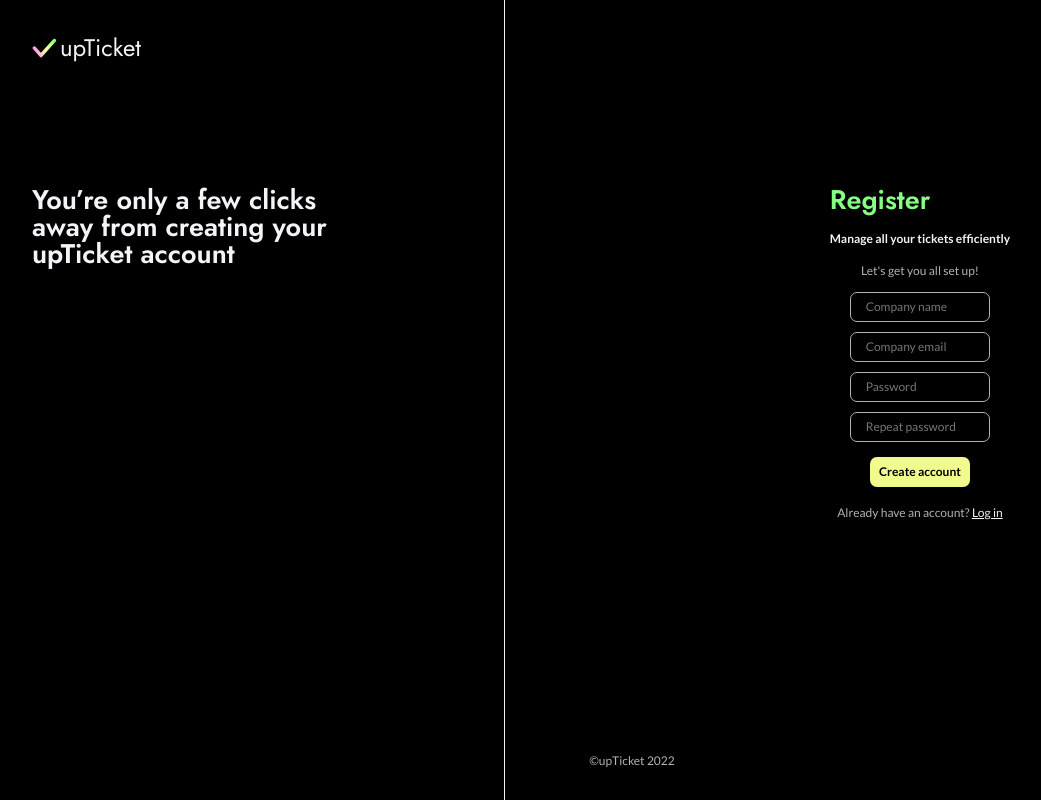
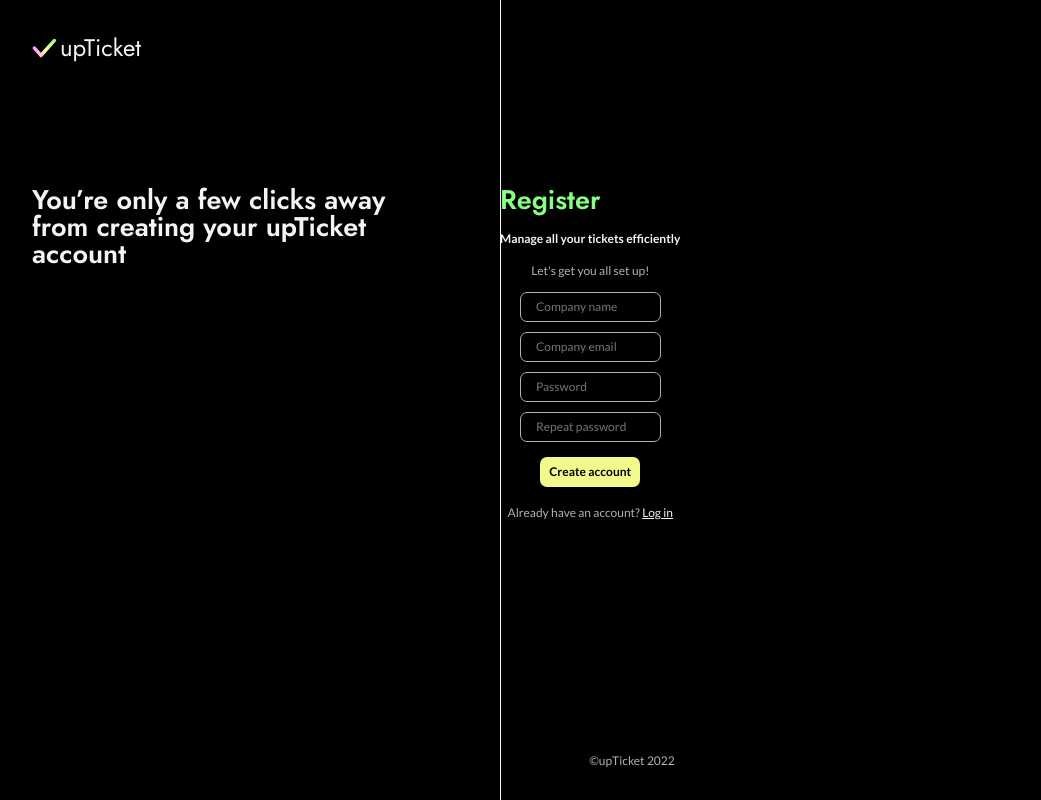
Before and after one commit to mclbdn/upTicket, a React (Create React App) app in the folder client/: page /signup in a window 1280 px wide. Shown: the whole page, without its empty margins (8-1049 px from the left). Built offline with nearby package versions, Linux system fonts and the light colour scheme.

Commit message:
Add partially sign up page for tablet

```diff
--- a/client/src/pages/NewSignUpPage.module.scss
+++ b/client/src/pages/NewSignUpPage.module.scss
@@ -49,13 +49,11 @@ main {
         font-size: 27px;
         line-height: 100%;
         margin-top: 60px;
-        max-width: 37%;
+        width: 85%;
         text-align: left;
       }
 
-      @media screen and (min-width: 744px) {
-        display: block;
-      }
+
 
       .white_vertical_line {
         position: absolute;
@@ -63,10 +61,18 @@ main {
         width: .3px;
         background-color: $new-off-white-color;
         height: 100vh;
-        left: 40%;
-        top: 0;
+        right: 0;
+        top: -126px;
+      }
+
+      @media screen and (min-width: 744px) {
+        display: block;
+        position: relative;
+        width: 39%;
       }
     }
+
+    .right_side_container {
 
     h1 {
       color: $green-color;
@@ -177,6 +183,7 @@ main {
       left: 0;
       right: 0;
     }
+      }
 
     @media screen and (min-width: 744px) {
       display: flex;
```
